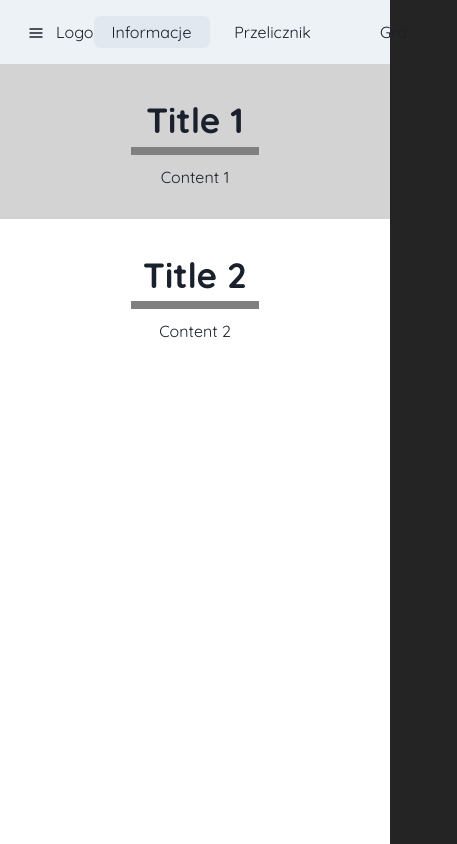
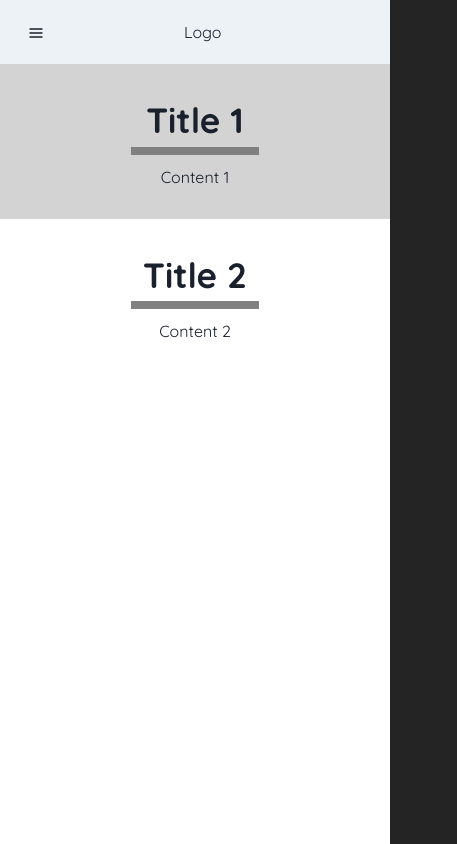
Before and after one commit to akai-org/hackyeah-puzonisci, a React (Vite) app: page /info in a window 390 px wide. Shown: the whole page, 457 px wide, since content can reach past the window. Built offline with nearby package versions, Linux system fonts and the light colour scheme.

Commit message:
fix navbar

```diff
--- a/src/components/Layout/Navbar/Navbar.tsx
+++ b/src/components/Layout/Navbar/Navbar.tsx
@@ -18,6 +18,7 @@ import {
 } from '@chakra-ui/react';
 import { HamburgerIcon, CloseIcon } from '@chakra-ui/icons';
 import { useLocation, useNavigate } from 'react-router-dom';
+import { useIsMobile } from '../../../hooks';
 
 const Links = [
   { name: 'Informacje', urlPart: 'info', isMobile: true },
@@ -27,6 +28,7 @@ const Links = [
 
 const NavLink = ({ children, to }: { children: ReactNode; to: string }) => {
   const location = useLocation();
+  const isMobile = useIsMobile();
 
   return (
     <Link
@@ -38,7 +40,7 @@ const NavLink = ({ children, to }: { children: ReactNode; to: string }) => {
         bg: useColorModeValue('gray.200', 'gray.700'),
       }}
       bgColor={
-        location.pathname.includes(to)
+        location.pathname.includes(to) && !isMobile
           ? useColorModeValue('gray.200', 'gray.700')
           : 'none'
       }
@@ -52,6 +54,7 @@ const NavLink = ({ children, to }: { children: ReactNode; to: string }) => {
 
 export const NavBar = () => {
   const { isOpen, onOpen, onClose } = useDisclosure();
+  const isMobile = useIsMobile();
 
   return (
     <>
@@ -65,7 +68,14 @@ export const NavBar = () => {
             onClick={isOpen ? onClose : onOpen}
           />
           <Flex justifyContent="space-between" width="100%">
-            <Flex lineHeight="32px">Logo</Flex>
+            <Flex
+              width={isMobile ? '100%' : 'auto'}
+              lineHeight="32px"
+              justifyContent="center"
+            >
+              Logo
+            </Flex>
+            {!isMobile && (
               <Flex>
                 {Links.map((link) => (
                   <NavLink key={link.name} to={link.urlPart}>
@@ -75,6 +85,7 @@ export const NavBar = () => {
                   </NavLink>
                 ))}
               </Flex>
+            )}
           </Flex>
           <Box width="30px"></Box>
         </Flex>
```
Lines whose indentation alone changed are shown as unchanged.
